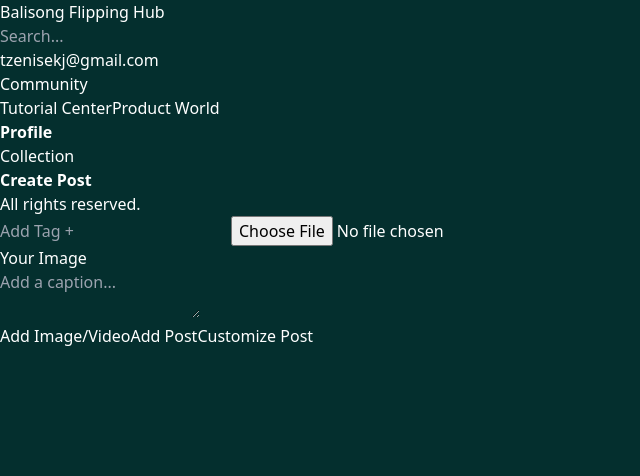
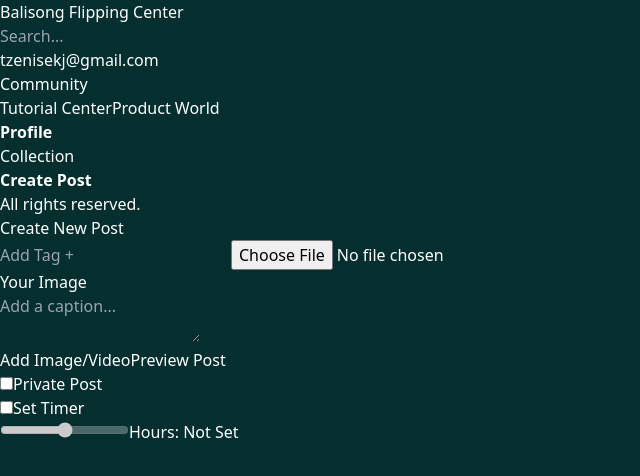
Before and after one commit to BalisongFlippingHub/BalisongFlippingHubWeb, a React (Vite) app in the folder BalisongFlippingHubWeb/: page /me/create-post in a window 1280 px wide. Shown: the top 476 px of the page, without its empty margins (0-640 px from the left). Built offline with nearby package versions, Linux system fonts and the light colour scheme.

Commit message:
updated app name and began post creation for previewing and linkage with timer

```diff
--- a/BalisongFlippingHubWeb/src/components/Header.tsx
+++ b/BalisongFlippingHubWeb/src/components/Header.tsx
@@ -12,7 +12,7 @@ const Navbar = () => {
         <header className="flex fixed justify-between h-16 w-full p-3 bg-teal-950 border border-black">
             <div className="flex hover:cursor-pointer" onClick={() => navigate("/")} >
                 <span className="border rounded-full w-10 mr-2"></span>
-                <h1 className="pt-2">Balisong Flipping Hub</h1>
+                <h1 className="pt-2">Balisong Flipping Center</h1>
             </div>
             <SearchBar />
             {
--- a/BalisongFlippingHubWeb/src/components/NewPostForm.tsx
+++ b/BalisongFlippingHubWeb/src/components/NewPostForm.tsx
@@ -4,17 +4,26 @@ import PostPreviewComponent from "./PostPreview";
 import { PostPreview } from "../modals/Post";
 import NewPostImageDisplay from "./NewPostImageDisplay";
 
-const NewPostForm = () => {
+interface params  {
+    initiateCreatingLinkedPost?: Function,
+    allowTimerSet: boolean
+}
+
+const NewPostForm = ({ initiateCreatingLinkedPost, allowTimerSet }: params) => {
     const captionRef = useRef<HTMLTextAreaElement>(null)
     const fileRef = useRef<HTMLInputElement>(null)
 
     const [identifier, setIdentifier] = useState<string>("")
     const [caption, setCaption] = useState("")
+    const [description, setDescription] = useState("")
     const [selectedFiles, setSelectedFiles] = useState<Array<File>>([])
     const [currentFiles, setCurrentFiles] = useState("")
+    const [timerSet, setTimerSet] = useState(false)
+    const [timerValue, setTimerValue] = useState("Not Set")
+
+    const [alert, setAlert] = useState("")
 
     const [toggleImageDisplay, setToggleImageDisplay] = useState(false)
-    const [toggleCustomizationDisplay, setToggleCustomizationDisplay] = useState(false)
     const [togglePostPreview, setTogglePostPreview] = useState(false)
 
     const { user } = useAuth()
@@ -26,23 +35,34 @@ const NewPostForm = () => {
         "Flipping",
         "Collection",
         "Show-Off",
-        "Mod-Work"
+        "Mod-Work",
+        "Inquiry"
     ]
 
-    const handleChangeTag = (e: any) => {
-        if (!identifierList.includes(e.target.value)) {
+    const captionOnlyIdentifierList = [
+        "Inquiry",
+        "GibbleGobble"
+    ]
+
+    const handleChangeTag = (e: string) => {
+        if (selectedFiles.length === 0) {
+            if (!captionOnlyIdentifierList.includes(e)) {
                 return
             }
-        setIdentifier(e.target.value)
 
+            setIdentifier(e)
+        }
+        else {
+            if (!identifierList.includes(e)) {
+                return
+            }
+
+            setIdentifier(e)
+        }
     }
 
     const handleAddImageClick = () => {
         fileRef.current?.click()
-    }
-
-    const handleCustomizePostClick = () => {
-        setToggleCustomizationDisplay((prev) => !prev)
     }
 
     const handleFileChange = (e: ChangeEvent<HTMLInputElement>) => {
@@ -75,6 +95,8 @@ const NewPostForm = () => {
             if (selectedFiles.length > 0) setToggleImageDisplay(true)
         }
 
+        if (alert !== "") setAlert("")
+
         setCurrentFiles("")
     }
 
@@ -84,11 +106,51 @@ const NewPostForm = () => {
         }))
     }
 
+    const togglePreview = () => {
+        if (selectedFiles.length === 0) {
+            if (caption.trim() === "") {
+                setAlert("*Post must have a caption if no images/videos selected")
+                captionRef.current?.focus()
+                return
+            }
+        }
+
+        setTogglePostPreview((prev) => !prev)
+    }
+
+    const handleSetTimerClick = () => {
+        if (timerSet) {
+            setTimerValue("Not Set")
+            setTimerSet((prev) => !prev)
+        }
+        else {
+            setTimerValue("24")
+            setTimerSet((prev) => !prev)
+        }
+
+        if (initiateCreatingLinkedPost) {
+            initiateCreatingLinkedPost()
+        }
+    }
+
+    const setCaptionOnChange = (e: string) => {
+        if (alert !== "") {
+            setAlert("")
+        }
+
+        if (e.length > 255) {
+            return
+        }
+
+        setCaption(e)
+    }
+
     const createPostObj = () => {
         if (user?.role === "USER") {
             return {
                 id: "1",
                 caption: caption,
+                description: description,
                 creatorId: user?.id,
                 creatorName: user?.displayName,
                 creatorProfileImg: user?.profileImg,
@@ -103,6 +165,7 @@ const NewPostForm = () => {
             return {
                 id: "1",
                 caption: caption,
+                description: description,
                 creatorId: user?.id,
                 creatorName: user?.compnayName,
                 creatorProfileImg: user?.profileImg,
@@ -117,6 +180,7 @@ const NewPostForm = () => {
             return {
                 id: "1",
                 caption: caption,
+                description: description,
                 creatorId: user?.id,
                 creatorName: "ADMIND",
                 creatorProfileImg: null,
@@ -129,20 +193,47 @@ const NewPostForm = () => {
         }
     }
 
+
+    if (togglePostPreview) {
         return (
-        <form className="border w-2/3 bg-slate-300 rounded flex flex-col items-center mt-36">
+            <div className="flex flex-col">
+                <button type="button" className="p-2 rounded bg-teal-500 ml-5 mt-5 w-24" onClick={() => setTogglePostPreview((prev) => !prev)}>{`<- Go Back`}</button>
+                <PostPreviewComponent postObj={createPostObj()}/>
+            </div>
+        )
+    }
+    else {
+        return (
+            <form className="border w-2/3 bg-slate-300 rounded flex flex-col items-center m-auto">
                 <div className="w-full border-b border-black bg-inherit p-1 flex justify-between">
                     {/*Identifier Tag*/}
                     {
                         identifier === ""
                         ?
                         <>
-                        <input type="text" placeholder="Add Tag +" list="tag-list" className="w-32 bg-inherit border border-black rounded text-black p-2" onChange={(e) => handleChangeTag(e)} />
+                            <input type="text" placeholder="Add Tag +" list="tag-list" className="w-32 bg-inherit border border-black rounded text-black p-2" onChange={(e) => handleChangeTag(e.target.value)}  />
+                            {
+                                selectedFiles.length !== 0
+                                ?
                                 <datalist id="tag-list">
                                 {
                                     identifierList.map((identifier, i) => <option key={i}>{identifier}</option>)
                                 }
                                 </datalist>
+                                :
+                                <datalist id="tag-list">
+                                {
+                                    captionOnlyIdentifierList.map((identifer, i) => <option key={i}>{identifer}</option>)
+                                }
+                                </datalist>
+                            }
+                            {
+                                alert === ""
+                                ?
+                                <></>
+                                :
+                                <h4 className="bg-inherit text-red-400 text-lg p-2">{alert}</h4>
+                            }
                         </>
                         :
                         <div className="flex p-2 rounded-full">
@@ -150,6 +241,7 @@ const NewPostForm = () => {
                             <button className="text-sm hover:text-lg" type="button" onClick={() => setIdentifier("")}>x</button>
                         </div>
                     }
+
                     {/*File Input field*/}
                     <input type="file" ref={fileRef} className="collapse" accept=".png,.jpg" value={currentFiles} onChange={(e) => handleFileChange(e)}/>
 
@@ -158,7 +250,7 @@ const NewPostForm = () => {
                 </div>
 
                 {/*Text Area for post caption*/}
-            <textarea className="h-20 w-full bg-inherit text-black p-2 border-b border-black" placeholder="Add a caption..." ref={captionRef} value={caption} onChange={(e) => setCaption(e.target.value)}/>
+                <textarea className="h-20 w-full bg-inherit text-black p-2 border-b border-black text-xl" placeholder="Add a caption..." ref={captionRef} value={caption} onChange={(e) => setCaptionOnChange(e.target.value)}/>
 
                 {/*Display of selected files*/}
                 {
@@ -168,24 +260,56 @@ const NewPostForm = () => {
                 {
                     selectedFiles.length > 0
                     ?
-                <textarea className="h-20 w-full bg-inherit text-black p-2 border-b border-black" placeholder="Add a description..."/>
+                    <textarea className="h-20 w-full bg-inherit text-black p-2 border-b border-t border-black" placeholder="Add a description..." value={description} onChange={(e) => setDescription(e.target.value)} />
+                    :
+                    <></>
+                }
+
+                <div className="w-full justify-around flex bg-inherit p-2 items-center">
+                    <button className="w-30 bg-black rounded p-2" type="button" onClick={handleAddImageClick}>Add Image/Video</button>
+                    <button className="w-30 bg-black rounded p-2" type="button" onClick={togglePreview}>Preview Post</button>
+                    <div className="flex flex-col bg-inherit text-lg p-1">
+                        <div className="bg-inherit">
+                            <input type="checkbox" className="" />
+                            <label className="bg-inherit text-black font-bold ml-2">Private Post</label>
+                        </div>
+                        {
+                            allowTimerSet
+                            ?
+                            <>
+                                <div className="bg-inherit">
+                                <input type="checkbox" onClick={handleSetTimerClick}/>
+                                <label className="bg-inherit text-black font-bold ml-2">Set Timer</label>
+                                </div>
+                                {
+                                    !timerSet
+                                    ?
+                                    <div className="bg-inherit">
+                                        <input type="range" disabled min="0" max="72" value={timerValue} onChange={(e) => setTimerValue(e.target.value)} />
+                                        <label className="bg-inherit text-black font-bold ml-2">Hours: {timerValue}</label>
+                                    </div>
+                                    :
+                                    <div className="bg-inherit">
+                                        <input type="range" min="0" max="72" value={timerValue} onChange={(e) => setTimerValue(e.target.value)} />
+                                        <label className="bg-inherit text-black font-bold ml-2">Hours: {timerValue}</label>
+                                    </div>
+                                }
+                            </>
                             :
                             <></>
                         }
 
                         {
-                toggleCustomizationDisplay
+                            user?.role === "USER"
                             ?
-                <div>
-                    <h1>Customize Info</h1>
+                            <></>
+                            :
+                            <div className="bg-inherit">
+                                <input type="checkbox" className="" />
+                                <label className="bg-inherit text-black font-bold ml-2">Set As annoucement</label>
                             </div>
-                :
-                <></>
                         }
-            <div className="w-full justify-around flex bg-inherit p-2">
-                <button className="w-30 bg-black rounded p-2" type="button" onClick={handleAddImageClick}>Add Image/Video</button>
-                <button className="w-30 bg-black rounded p-2" type="button" onClick={() => setTogglePostPreview((prev) => !prev)}>Add Post</button>
-                <button className="w-30 bg-black rounded p-2" type="button" onClick={handleCustomizePostClick}>Customize Post</button>
+                    </div>
                 </div>
                 {
                     togglePostPreview
@@ -200,5 +324,6 @@ const NewPostForm = () => {
             </form>
         )
     }
+}
 
 export default NewPostForm;
--- a/BalisongFlippingHubWeb/src/modals/Post.ts
+++ b/BalisongFlippingHubWeb/src/modals/Post.ts
@@ -16,6 +16,7 @@ export interface Post {
 export interface PostPreview {
     id: string,
     caption: string,
+    description: string,
     creatorId: string,
     creatorName: string,
     creatorProfileImg?: string | null,
--- a/BalisongFlippingHubWeb/src/pages/CreatePostPage.tsx
+++ b/BalisongFlippingHubWeb/src/pages/CreatePostPage.tsx
@@ -1,10 +1,33 @@
+import { useState } from "react";
 import NewPostForm from "../components/NewPostForm";
 
 const CreatePostPage = () => {
+    const [creatingLinkedPost, setCreatingLinkedPost] = useState(false)
+
+    const initiateCreatingLinkedPost = () => {
+        setCreatingLinkedPost((prev) => !prev)
+    }
 
     return (
-        <section className="flex justify-center">
-            <NewPostForm />
+        <section className="flex flex-col">
+            <div className="m-auto text-xl mt-10 mb-10 flex flex-col w-full items-center">
+                <h2>Create New Post</h2>
+                <span className="h-1 bg-black w-5/6 mt-2 rounded-full"></span>
+            </div>
+            <NewPostForm initiateCreatingLinkedPost={initiateCreatingLinkedPost} allowTimerSet={true}/>
+            {
+                creatingLinkedPost
+                ?
+                <div className="flex flex-col">
+                    <span className="m-auto w-1 h-32 bg-black mt-5 mb-5"></span>
+                    <h3 className="m-auto mb-2 text-xl">Linked Post</h3>
+                    <span className="h-1 bg-black w-5/6 mt-2 rounded-full mb-5 m-auto"></span>
+                    <NewPostForm allowTimerSet={false}/>
+                    <span className="h-1 bg-black w-5/6 mt-2 rounded-full mb-5 m-auto"></span>
+                </div>
+                :
+                <></>
+            }
         </section>
     )
 }
--- a/BalisongFlippingHubWeb/src/pages/HomePage.tsx
+++ b/BalisongFlippingHubWeb/src/pages/HomePage.tsx
@@ -10,7 +10,7 @@ const HomePage = () => {
     return (
         <section className="h-full text-lg font-semibold">
             <div className="h-1/6 flex justify-center items-center bg-teal-700 text-3xl font-bold">
-                <h2 className="bg-inherit">Balisong Flipping Hub</h2>
+                <h2 className="bg-inherit">Balisong Flipping Center</h2>
             </div>
             <div className="h-5/6 flex items-center">
                 <div className="w-1/2 flex flex-col justify-center p-8 text-center h-full">
```
Also changed, not shown: BalisongFlippingHubWeb/src/components/PostPreview.tsx (+54 -4 lines). Lines whose indentation alone changed are shown as unchanged.
